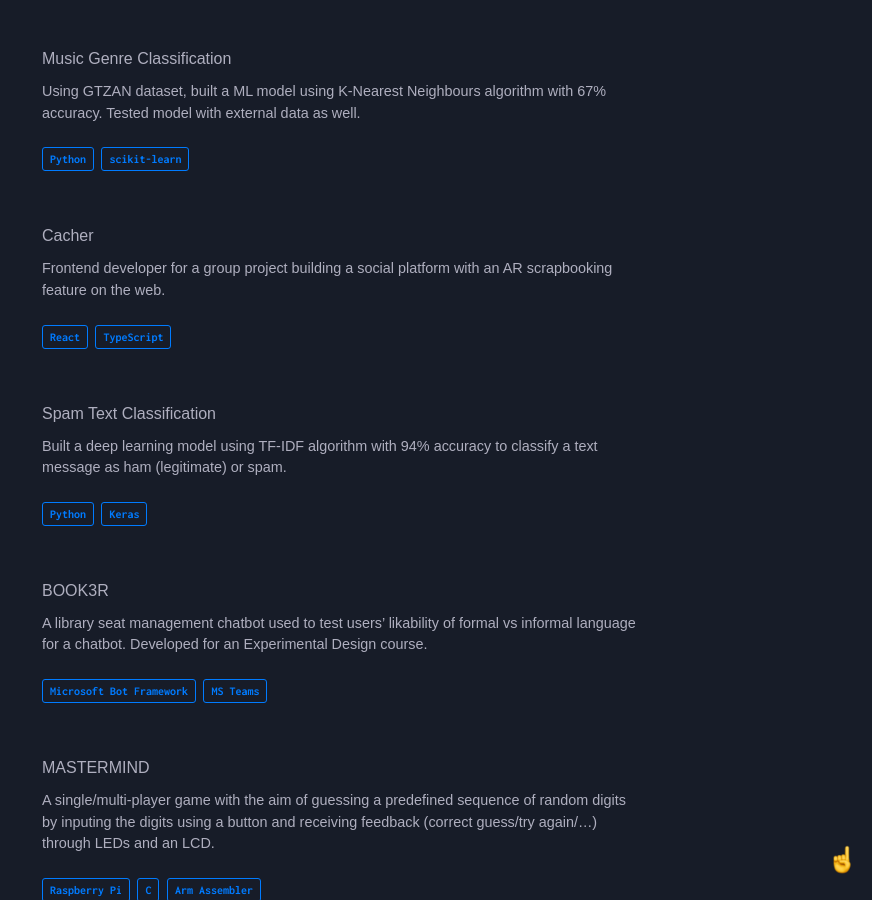
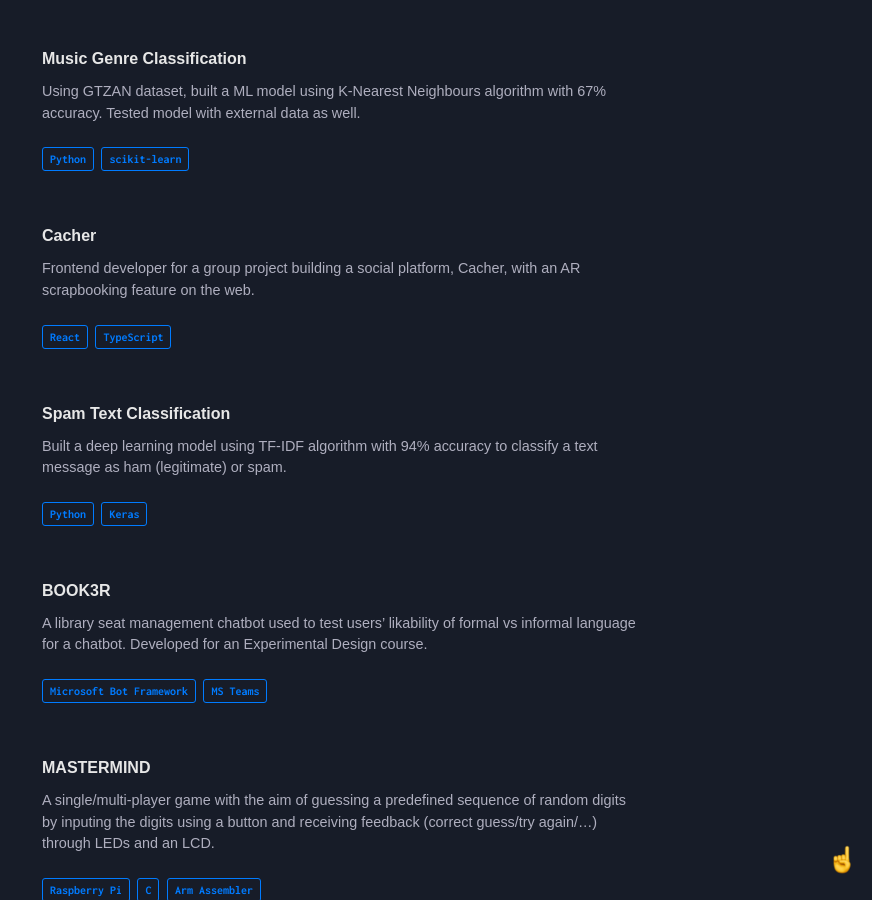
Before and after one commit to Shivaanee/Shivaanee.github.io, a Jekyll site: the page built from index.html, in a window 1280 px wide and 900 px high, scrolled down 4295 px. Shown: the whole window, without its empty margins (408-1280 px from the left). Built offline with Jekyll 4.4.1, drawn with Linux system fonts in a browser that asks for light colours; nearby versions of some CDN libraries.

Commit message:
bolded other project titles

```diff
--- a/_data/other-projects.yml
+++ b/_data/other-projects.yml
@@ -17,7 +17,7 @@
 - name: Cacher
   url:
   code:
-  description: Frontend developer for a group project building a social platform with an AR scrapbooking feature on the web.
+  description: Frontend developer for a group project building a social platform, Cacher, with an AR scrapbooking feature on the web.
   used:
     - thing: React
     - thing: TypeScript
--- a/_includes/other-projects.html
+++ b/_includes/other-projects.html
@@ -4,7 +4,7 @@
     {% for project in site.data.other-projects %}
     <div class="project">
       <div class="project__name">
-        {{project.name}}
+        <strong>{{project.name}}</strong>
       </div>
       <p>{{project.description}}</p>
       <div class="project__used">
```
